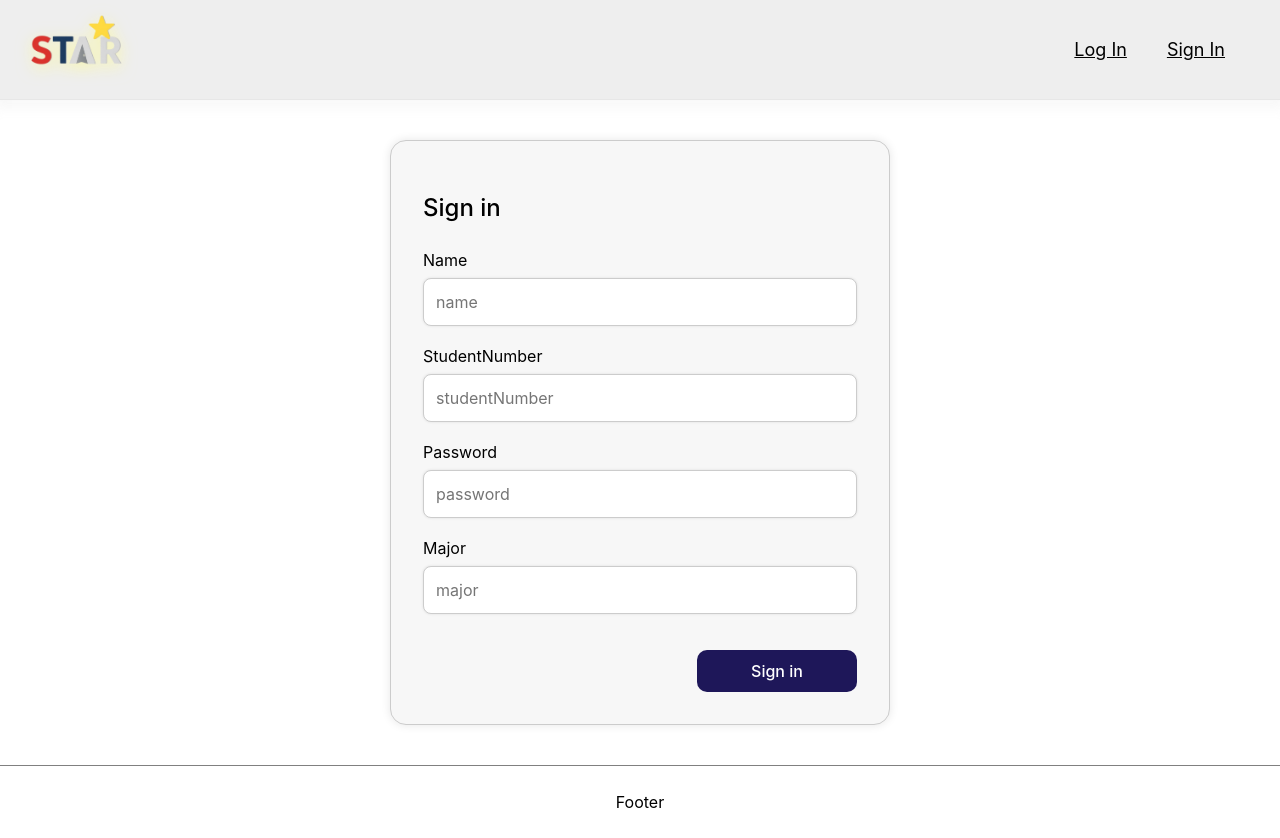
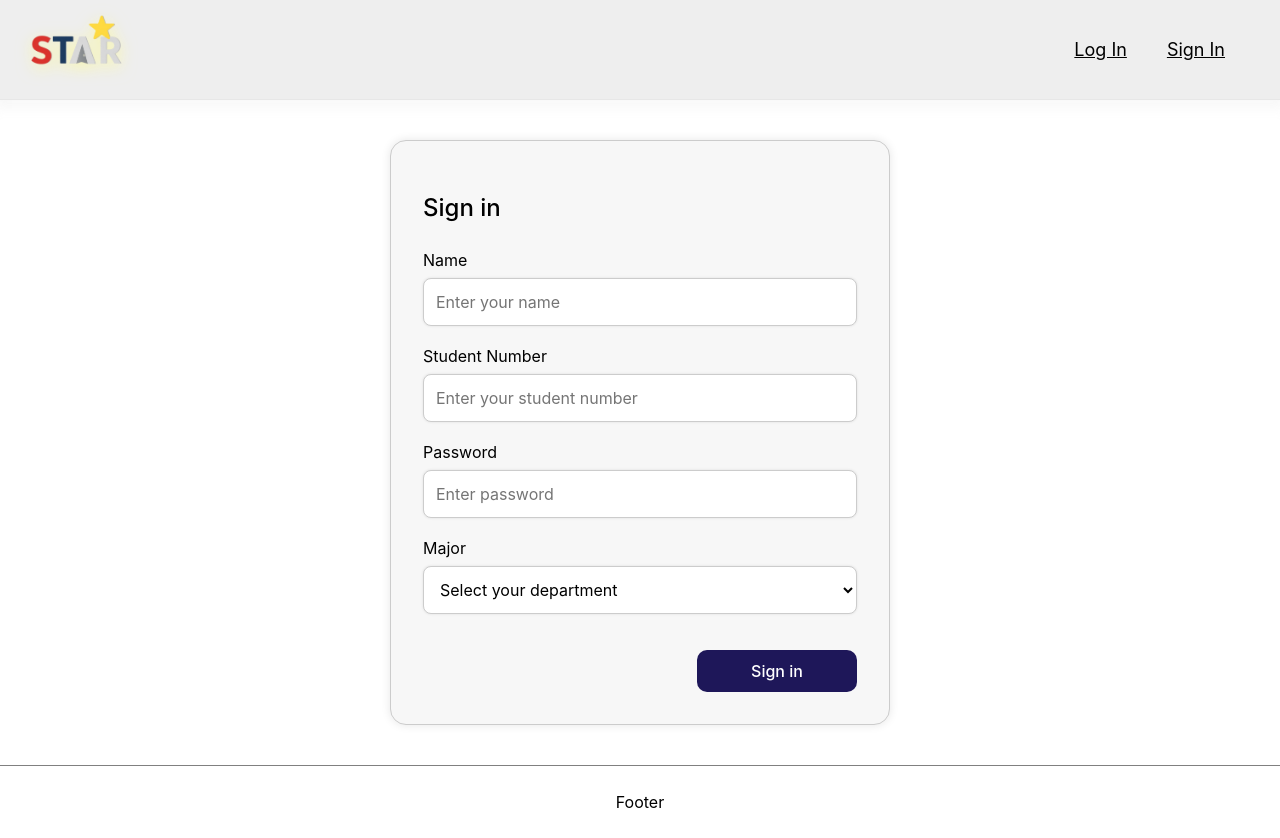
Before and after one commit to yen2i/STAR, a React (Create React App) app in the folder front/: page /signup in a window 1280 px wide. Built offline with nearby package versions, Linux system fonts and the light colour scheme.

Commit message:
feat: add the drop dwon at the sign in

```diff
--- /dev/null
+++ b/front/public/departments.json
@@ -0,0 +1,130 @@
+[
+  {
+    "college": "College of Engineering",
+    "department": "Department of Mechanical System Design Engineering"
+  },
+  {
+    "college": "College of Engineering",
+    "department": "Department of Mechanical & Automotive Engineering"
+  },
+  {
+    "college": "College of Engineering",
+    "department": "Department of Safety Engineering"
+  },
+  {
+    "college": "College of Engineering",
+    "department": "Department of Materials Science & Engineering"
+  },
+  {
+    "college": "College of Engineering",
+    "department": "Department of Civil Engineering"
+  },
+  {
+    "college": "College of Engineering",
+    "department": "School of Architecture"
+  },
+  {
+    "college": "College of Engineering",
+    "department": "Architectural Engineering Course, the School of Architecture"
+  },
+  {
+    "college": "College of Engineering",
+    "department": "Architectural Design Course, the School of Architecture"
+  },
+  {
+    "college": "College of Information and Communication Engineering",
+    "department": "Department of Electrical and Information Engineering"
+  },
+  {
+    "college": "College of Information and Communication Engineering",
+    "department": "Department of Computer Science and Engineering"
+  },
+  {
+    "college": "College of Information and Communication Engineering",
+    "department": "Department of Smart ICT Convergence Engineering"
+  },
+  {
+    "college": "College of Information and Communication Engineering",
+    "department": "Department of Electronic Engineering"
+  },
+  {
+    "college": "College of Energy and Biotechnology",
+    "department": "Department of Chemical and Biomolecular Engineering"
+  },
+  {
+    "college": "College of Energy and Biotechnology",
+    "department": "Department of Environmental Engineering"
+  },
+  {
+    "college": "College of Energy and Biotechnology",
+    "department": "Department of Food Science and Biotechnology"
+  },
+  {
+    "college": "College of Energy and Biotechnology",
+    "department": "Department of Fine Chemistry"
+  },
+  {
+    "college": "College of Energy and Biotechnology",
+    "department": "Department of Sports Sciences"
+  },
+  {
+    "college": "College of Energy and Biotechnology",
+    "department": "Department of Optometry"
+  },
+  {
+    "college": "College of Art and Design",
+    "department": "Department of Design"
+  },
+  {
+    "college": "College of Art and Design",
+    "department": "Department of Design(Visual Design Program)"
+  },
+  {
+    "college": "College of Art and Design",
+    "department": "Department of Design(Industrial Design Program)"
+  },
+  {
+    "college": "College of Humanities and Social Sciences",
+    "department": "Department of Creative Writing"
+  },
+  {
+    "college": "College of Business and Technology",
+    "department": "Department of Industrial Engineering"
+  },
+  {
+    "college": "College of Business and Technology",
+    "department": "Industrial and Information Systems Engineering"
+  },
+  {
+    "college": "College of Business and Technology",
+    "department": "IT Management"
+  },
+  {
+    "college": "College of Business and Technology",
+    "department": "Department of Business Administration"
+  },
+  {
+    "college": "College of Business and Technology",
+    "department": "Business Administration"
+  },
+  {
+    "college": "College of Business and Technology",
+    "department": "Manufacturing Systems and Design Engineering"
+  },
+  {
+    "college": "College of Multidisciplinary Studies Toward Future",
+    "department": "Department of Mechanical Convergence Engineering"
+  },
+  {
+    "college": "College of Multidisciplinary Studies Toward Future",
+    "department": "Department of Civil and Environmental Engineering"
+  },
+  {
+    "college": "College of Multidisciplinary Studies Toward Future",
+    "department": "Department of Health and Fitness"
+  },
+  {
+    "college": "College of Multidisciplinary Studies Toward Future",
+    "department": "Department of Entrepreneurship and Venture Management"
+  }
+]
--- a/front/src/pages/SignupPage.js
+++ b/front/src/pages/SignupPage.js
@@ -1,4 +1,4 @@
-import React, { useState } from 'react';
+import React, { useState, useEffect } from 'react';
 import axios from 'axios';
 import Header from '../components/Header';
 import Footer from '../components/Footer';
@@ -9,8 +9,25 @@ const SignupPage = () => {
     name: '',
     studentNumber: '',
     password: '',
-    major: ''
+    major: '',
   });
+
+  const [departments, setDepartments] = useState([]);
+
+  // 학과 데이터 불러오기
+  useEffect(() => {
+    const fetchDepartments = async () => {
+      try {
+        const res = await fetch('/departments.json');
+        const data = await res.json();
+        const deptList = data.map(d => d.department);
+        setDepartments(deptList);
+      } catch (err) {
+        console.error('⚠️ 학과 데이터 로딩 실패:', err);
+      }
+    };
+    fetchDepartments();
+  }, []);
 
   const handleChange = (e) => {
     setForm({ ...form, [e.target.name]: e.target.value });
@@ -18,12 +35,10 @@ const SignupPage = () => {
 
   const handleSignup = async () => {
     try {
-      // 1. 실제 백엔드로 요청 시도
       await axios.post('http://localhost:5000/api/users/register', form);
       alert('회원가입 성공!');
       window.location.href = '/login';
     } catch (err) {
-      // 2. 서버 연결 실패시 -> 로컬 저장
       if (!err.response) {
         console.warn('⚠️ 서버 연결 실패. 로컬에 mock 회원 저장.');
         localStorage.setItem('mockUser', JSON.stringify(form));
@@ -41,17 +56,52 @@ const SignupPage = () => {
       <main className="signup-content">
         <div className="signup-box">
           <h2 className="signup-label">Sign in</h2>
-          {['name', 'studentNumber', 'password', 'major'].map((field) => (
-            <div className="input-wrapper" key={field}>
-              <label>{field.charAt(0).toUpperCase() + field.slice(1)}</label>
-              <input
-                name={field}
-                type={field === 'password' ? 'password' : 'text'}
-                placeholder={field}
-                onChange={handleChange}
-              />
-            </div>
-          ))}
+
+          {/* 이름 */}
+          <div className="input-wrapper">
+            <label>Name</label>
+            <input
+              name="name"
+              type="text"
+              placeholder="Enter your name"
+              onChange={handleChange}
+            />
+          </div>
+
+          {/* 학번 */}
+          <div className="input-wrapper">
+            <label>Student Number</label>
+            <input
+              name="studentNumber"
+              type="text"
+              placeholder="Enter your student number"
+              onChange={handleChange}
+            />
+          </div>
+
+          {/* 비밀번호 */}
+          <div className="input-wrapper">
+            <label>Password</label>
+            <input
+              name="password"
+              type="password"
+              placeholder="Enter password"
+              onChange={handleChange}
+            />
+          </div>
+
+          {/* 전공 선택 */}
+          <div className="input-wrapper">
+            <label>Major</label>
+            <select name="major" value={form.major} onChange={handleChange}>
+              <option value="">Select your department</option>
+              {departments.map((dept, idx) => (
+                <option key={idx} value={dept}>{dept}</option>
+              ))}
+            </select>
+          </div>
+
+          {/* 회원가입 버튼 */}
           <div className="signup-button">
             <button onClick={handleSignup}>Sign in</button>
           </div>
```
Also changed, not shown: front/public/timetables.json (added).
